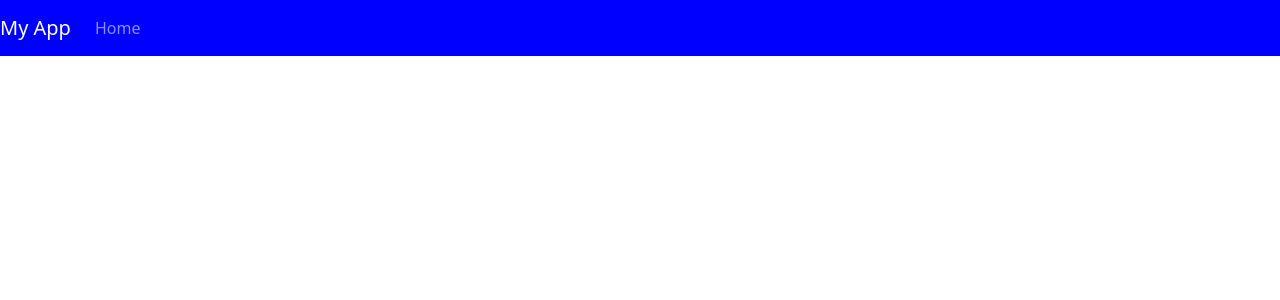
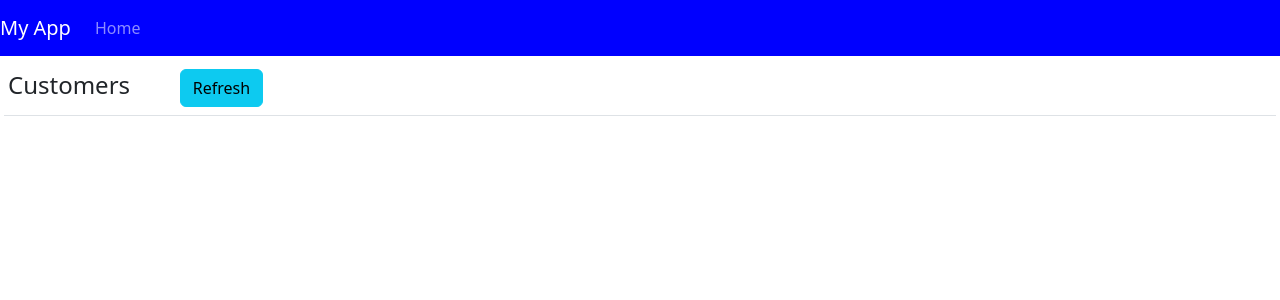
Before and after one commit to CJS1515/PNP4Project, a React (Create React App) app: page / in a window 1280 px wide. Shown: the top 300 px of the page. Built offline with nearby package versions, Linux system fonts and the light colour scheme.

Commit message:
Week 1 Push 1, starting on functionality

```diff
--- a/src/App.jsx
+++ b/src/App.jsx
@@ -1,38 +1,14 @@
 import React, { Component } from "react";
+import NavBar from "./NavBar";
+import MainContent from "./MainContent";
 
-class NavBar extends Component {
+export default class App extends Component {
   render() {
     return (
       <React.Fragment>
-        <nav class="navbar navbar-expand-lg navbar-dark bg-dark navbar-style">
-          <a class="navbar-brand" href="#">
-            My App
-          </a>
-
-          <button
-            class="navbar-toggler"
-            type="button"
-            data-toggle="collapse"
-            data-target="#navbarSupportedContent"
-            aria-controls="navbarSupportedContent"
-            aria-expanded="false"
-            aria-label="Toggle navigation"
-          >
-            <span class="navbar-toggler-icon"></span>
-          </button>
-
-          <div class="collapse navbar-collapse" id="navbarSupportedContent">
-            <ul class="navbar-nav mr-auto">
-              <li class="nav-item">
-                <a class="nav-link" href="#">
-                  Home
-                </a>
-              </li>
-            </ul>
-          </div>
-        </nav>
+        <NavBar />
+        <MainContent />
       </React.Fragment>
     );
   }
 }
-export default NavBar;
--- /dev/null
+++ b/src/MainContent.jsx
@@ -0,0 +1,30 @@
+import { Component } from "react";
+
+export default class MainContent extends Component {
+  state = { pageTitle: "Customers", customersCount: 5 };
+
+  render() {
+    return (
+      <div>
+        <h4 className="border-bottom m-1 p-1">
+          {this.state.pageTitle}
+
+          <span className="badge badge-secondary m-2">
+            {this.state.customersCount}
+          </span>
+
+          <button className="btn btn-info" onClick={this.onRefreshClick}>
+            Refresh
+          </button>
+        </h4>
+      </div>
+    );
+  }
+
+  //Executes when the user clicks on Refresh button
+  onRefreshClick = () => {
+    this.setState({
+      customersCount: 7,
+    });
+  };
+}
--- /dev/null
+++ b/src/NavBar.jsx
@@ -0,0 +1,38 @@
+import React, { Component } from "react";
+
+class NavBar extends Component {
+  render() {
+    return (
+      <React.Fragment>
+        <nav className="navbar navbar-expand-lg navbar-dark bg-dark navbar-style">
+          <a className="navbar-brand" href="/#">
+            My App
+          </a>
+
+          <button
+            className="navbar-toggler"
+            type="button"
+            data-toggle="collapse"
+            data-target="#navbarSupportedContent"
+            aria-controls="navbarSupportedContent"
+            aria-expanded="false"
+            aria-label="Toggle navigation"
+          >
+            <span className="navbar-toggler-icon"></span>
+          </button>
+
+          <div className="collapse navbar-collapse" id="navbarSupportedContent">
+            <ul className="navbar-nav mr-auto">
+              <li className="nav-item">
+                <a className="nav-link" href="/#">
+                  Home
+                </a>
+              </li>
+            </ul>
+          </div>
+        </nav>
+      </React.Fragment>
+    );
+  }
+}
+export default NavBar;
--- a/src/index.js
+++ b/src/index.js
@@ -1,10 +1,15 @@
 import React from "react";
-import ReactDOM from "react-dom";
+//import ReactDOM from "react-dom";
 import "jquery";
 import "popper.js/dist/umd/popper";
 import "bootstrap/dist/js/bootstrap";
 import "bootstrap/dist/css/bootstrap.css";
-import NavBar from "./App";
+import App from "./App";
 import "./index.css";
+import { createRoot } from "react-dom/client";
 
-ReactDOM.render(<NavBar />, document.getElementById("root"));
+const container = document.getElementById("root");
+const root = createRoot(container);
+root.render(<App />);
+
+//ReactDOM.render(<NavBar />, document.getElementById("root"));
```
